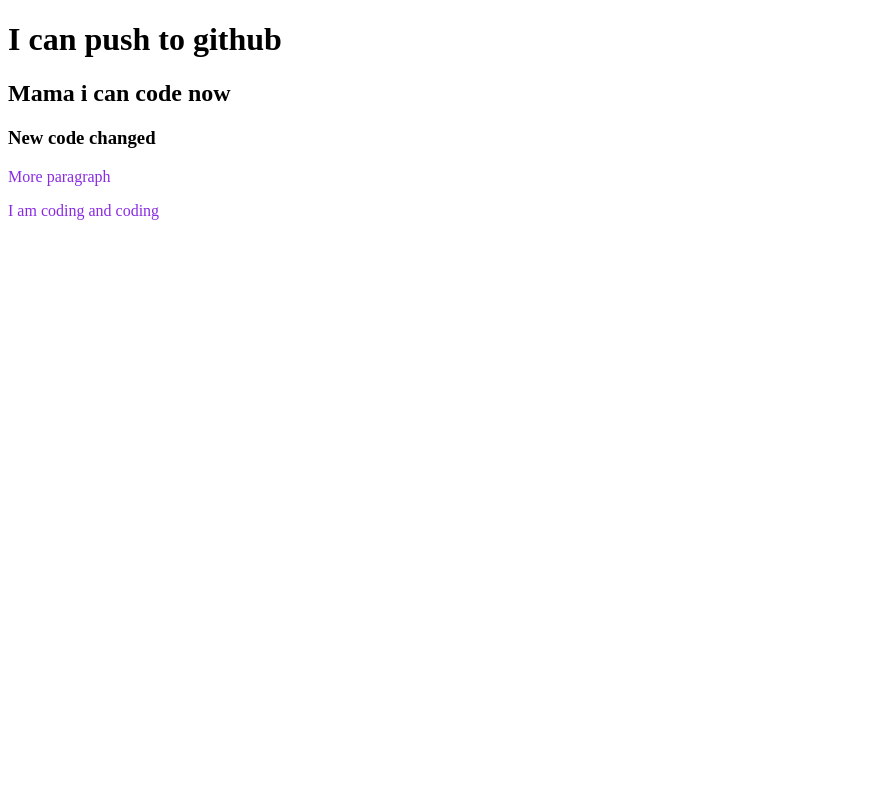
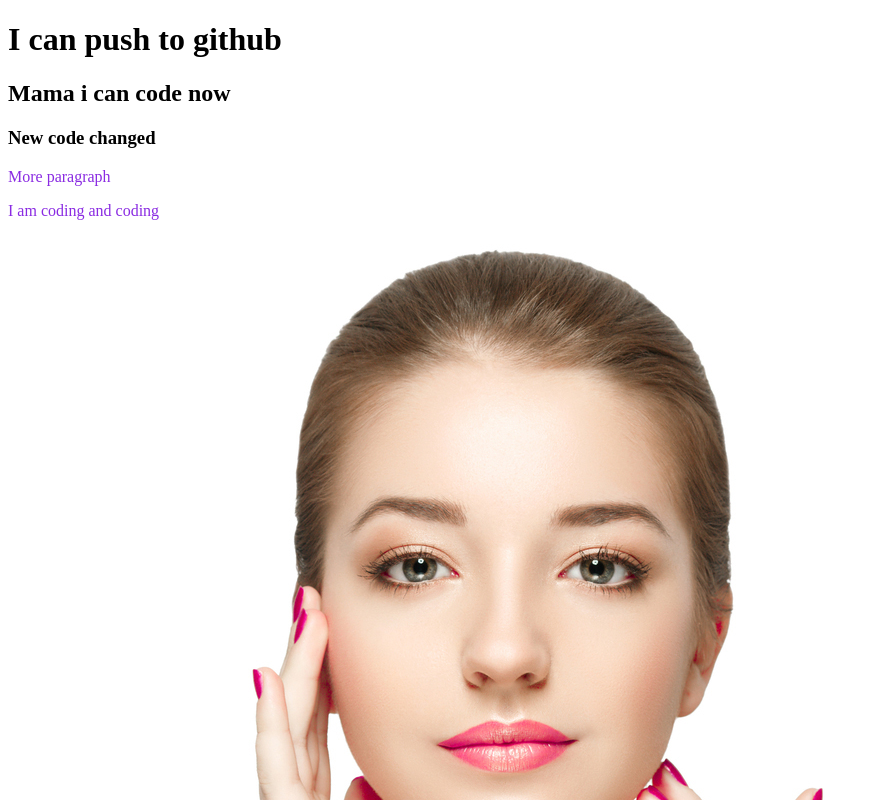
Before and after one commit to emon1537/my-second-repo, a plain HTML site: page index.html in a window 1280 px wide. Shown: the top 800 px of the page, without its empty margins (0-878 px from the left). Drawn offline with Linux system fonts and the light colour scheme.

Commit message:
image added

```diff
--- a/index.html
+++ b/index.html
@@ -13,6 +13,7 @@
     <h3>New code changed</h3>
     <p>More paragraph </p>
     <p>I am coding and coding</p>
+    <img src="picture 1.jpg" alt="">
 
 </body>
 </html>
```
Also changed, not shown: picture 1.jpg (added), picture 2 (1).jpg (added).
